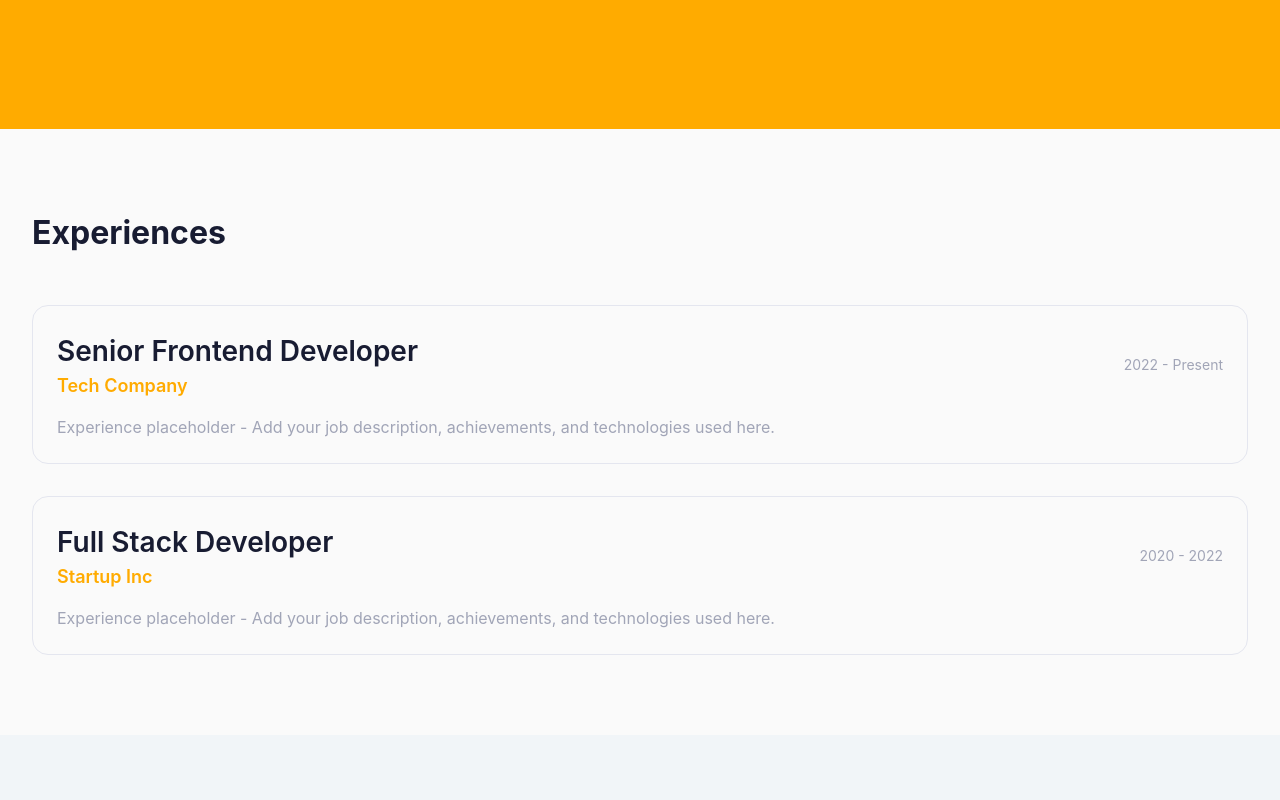
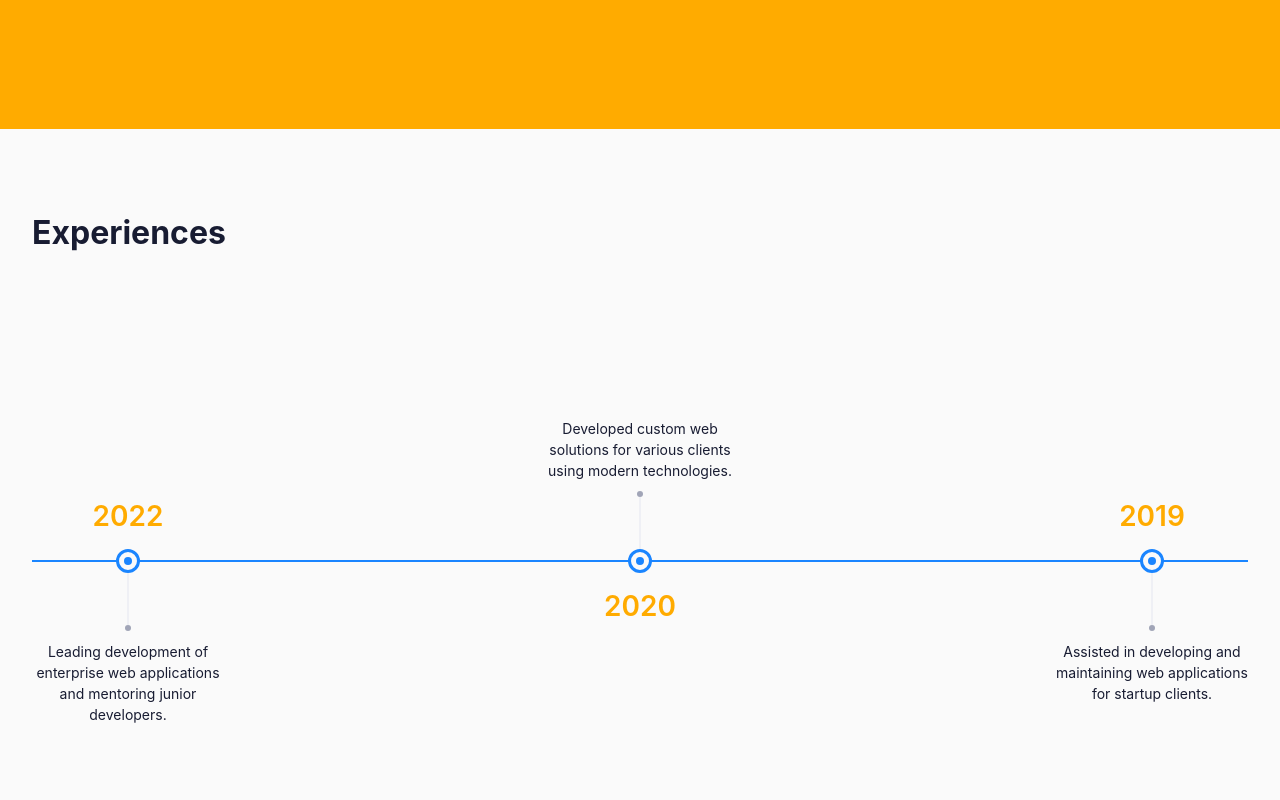
Before and after one commit to sythai263/PorfolioV2, a Next.js app: page / in a window 1280 px wide. Shown: the part 1640-2440 px from the top of the page. Built offline with nearby package versions, Linux system fonts and the light colour scheme.

Commit message:
fix experience

```diff
--- a/components/experience.tsx
+++ b/components/experience.tsx
@@ -1,78 +1,67 @@
-import { MapPin, Calendar, Briefcase } from 'lucide-react';
-import { Card, CardContent, CardDescription, CardHeader, CardTitle } from '@components/ui/card';
-import { Badge } from '@components/ui/badge';
+import type { Experience } from '@app-types';
 import { getExperience } from '@infrastructure';
-import type { Experience } from '@app-types';
 
 export async function Experience() {
-  const experiences = await getExperience();
+  // Lấy dữ liệu từ API thông qua layer infrastructure
+  const experiences: Experience[] = await getExperience();
 
   return (
-    <section id="experience" className="py-20 bg-gray-50">
-      <div className="max-w-6xl mx-auto px-4 sm:px-6 lg:px-8">
-        <div className="text-center mb-12">
-          <h2 className="text-3xl md:text-4xl font-bold text-gray-900 mb-4">
-            Experience
-          </h2>
-          <p className="text-lg text-gray-600 max-w-2xl mx-auto">
-            My professional journey and career milestones
-          </p>
-        </div>
+    <section id="experience" className="relative w-full max-w-6xl mx-auto py-32 px-4 sm:px-6 lg:px-8 bg-white overflow-hidden">
+      {/* Tiêu đề nền mờ */}
+      <h2 className="absolute top-10 left-4 text-6xl md:text-8xl font-extrabold text-gray-50 z-0">
+        Experiences
+      </h2>
 
-        <div className="space-y-8">
-          {experiences.map((experience) => (
-            <Card key={experience.id} className="overflow-hidden">
-              <CardHeader>
-                <div className="flex flex-col sm:flex-row sm:items-center sm:justify-between gap-4">
-                  <div>
-                    <CardTitle className="text-xl">{experience.position}</CardTitle>
-                    <CardDescription className="text-lg font-medium text-gray-700">
-                      {experience.company}
-                    </CardDescription>
+      <div className="relative mt-32 w-full h-64 flex items-center justify-between z-10">
+        {/* Đường kẻ ngang (Timeline line) */}
+        <div className="absolute left-0 right-0 top-1/2 -translate-y-1/2 h-[2px] bg-blue-500" />
+
+        {experiences.map((experience, index) => {
+          const isEven = index % 2 === 0;
+          const year = new Date(experience.startDate).getFullYear();
+
+          return (
+            <div key={experience.id} className="relative flex flex-col items-center w-48">
+              {/* Nút mốc thời gian (Timeline node) */}
+              <div className="absolute top-1/2 left-1/2 -translate-x-1/2 -translate-y-1/2 w-6 h-6 bg-white border-[3px] border-blue-500 rounded-full z-10 flex items-center justify-center">
+                <div className="w-2 h-2 bg-blue-500 rounded-full" />
+              </div>
+
+              {isEven ? (
+                <>
+                  {/* Năm hiển thị ở trên */}
+                  <div className="absolute bottom-[calc(50%+1.5rem)] text-2xl font-bold text-orange-400">
+                    {year}
                   </div>
-                  <div className="flex flex-col sm:items-end gap-2">
-                    <div className="flex items-center gap-2 text-sm text-gray-600">
-                      <Calendar className="w-4 h-4" />
-                      {formatDate(experience.startDate)} - {experience.endDate ? formatDate(experience.endDate) : 'Present'}
-                    </div>
-                    <div className="flex items-center gap-2 text-sm text-gray-600">
-                      <MapPin className="w-4 h-4" />
-                      {experience.location}
-                    </div>
+                  {/* Đường kẻ dọc hướng xuống */}
+                  <div className="absolute top-1/2 left-1/2 -translate-x-1/2 w-px h-16 bg-gray-300" />
+                  {/* Chấm tròn cuối đường kẻ dọc */}
+                  <div className="absolute top-[calc(50%+4rem)] left-1/2 -translate-x-1/2 w-1.5 h-1.5 bg-gray-400 rounded-full" />
+                  {/* Mô tả hiển thị ở dưới */}
+                  <div className="absolute top-[calc(50%+5rem)] w-full text-center text-sm font-medium text-gray-200">
+                    {experience.description}
                   </div>
-                </div>
-              </CardHeader>
-
-              <CardContent>
-                <p className="text-gray-600 mb-4">{experience.description}</p>
-
-                <div className="space-y-2">
-                  <h4 className="font-medium text-gray-900 flex items-center gap-2">
-                    <Briefcase className="w-4 h-4" />
-                    Key Achievements
-                  </h4>
-                  <ul className="space-y-2">
-                    {experience.achievements.map((achievement, index) => (
-                      <li key={index} className="flex items-start gap-2 text-gray-600">
-                        <div className="w-2 h-2 bg-blue-500 rounded-full mt-2 flex-shrink-0" />
-                        {achievement}
-                      </li>
-                    ))}
-                  </ul>
-                </div>
-              </CardContent>
-            </Card>
-          ))}
-        </div>
+                </>
+              ) : (
+                <>
+                  {/* Năm hiển thị ở dưới */}
+                  <div className="absolute top-[calc(50%+1.5rem)] text-2xl font-bold text-orange-400">
+                    {year}
+                  </div>
+                  {/* Đường kẻ dọc hướng lên */}
+                  <div className="absolute bottom-1/2 left-1/2 -translate-x-1/2 w-px h-16 bg-gray-300" />
+                  {/* Chấm tròn đầu đường kẻ dọc */}
+                  <div className="absolute bottom-[calc(50%+4rem)] left-1/2 -translate-x-1/2 w-1.5 h-1.5 bg-gray-400 rounded-full" />
+                  {/* Mô tả hiển thị ở trên */}
+                  <div className="absolute bottom-[calc(50%+5rem)] w-full text-center text-sm font-medium text-gray-200">
+                    {experience.description}
+                  </div>
+                </>
+              )}
+            </div>
+          );
+        })}
       </div>
     </section>
   );
 }
-
-function formatDate(dateString: string): string {
-  const date = new Date(dateString);
-  return date.toLocaleDateString('en-US', {
-    year: 'numeric',
-    month: 'short'
-  });
-}
--- a/components/experiences-section.tsx
+++ b/components/experiences-section.tsx
@@ -1,51 +1,34 @@
-interface Experience {
-  id: number;
-  position: string;
-  company: string;
-  period: string;
-  description: string;
-}
+import type { Experience } from "@app-types";
+import { getExperience } from "@infrastructure";
+import { ExperienceTimelineItem } from "./experiences/experience-timeline-item";
 
-export function ExperiencesSection() {
-  const experiences: Experience[] = [
-    {
-      id: 1,
-      position: 'Senior Frontend Developer',
-      company: 'Tech Company',
-      period: '2022 - Present',
-      description: 'Experience placeholder - Add your job description, achievements, and technologies used here.'
-    },
-    {
-      id: 2,
-      position: 'Full Stack Developer',
-      company: 'Startup Inc',
-      period: '2020 - 2022',
-      description: 'Experience placeholder - Add your job description, achievements, and technologies used here.'
-    }
-  ];
+export async function ExperiencesSection() {
+  const experiences: Experience[] = await getExperience();
 
   return (
-    <section id="experiences" className="py-20">
+    <section
+      id="experiences"
+      className="py-20 bg-background transition-colors duration-300"
+    >
       <div className="max-w-7xl mx-auto px-4 sm:px-6 lg:px-8">
-        <h2 className="text-t2 text-foreground mb-12">Experiences</h2>
+        <h2 className="text-t2 text-foreground mb-12 transition-colors duration-300">
+          Experiences
+        </h2>
 
-        <div className="space-y-8">
-          {experiences.map((experience) => (
-            <div key={experience.id} className="bg-card border border-border rounded-2xl p-6">
-              <div className="flex flex-col md:flex-row md:items-center md:justify-between mb-4">
-                <div>
-                  <h3 className="text-h1 text-card-foreground">{experience.position}</h3>
-                  <p className="text-b18-semi text-primary">{experience.company}</p>
-                </div>
-                <div className="text-b14-reg text-neutral-04 mt-2 md:mt-0">
-                  {experience.period}
-                </div>
-              </div>
-              <p className="text-b16-reg text-neutral-04">
-                {experience.description}
-              </p>
-            </div>
-          ))}
+        {/* Thêm wrapper cuộn ngang để tương thích tốt với Mobile */}
+        <div className="w-full overflow-x-auto pb-10 custom-scrollbar">
+          <div className="relative mt-32 min-w-[800px] h-64 flex items-center justify-between z-10">
+            {/* Đường kẻ ngang (Timeline line) - Đổi từ bg-blue-500 sang bg-secondary */}
+            <div className="absolute left-0 right-0 top-1/2 -translate-y-1/2 h-[2px] bg-secondary transition-colors duration-300" />
+
+            {experiences.map((experience, index) => (
+              <ExperienceTimelineItem
+                key={experience.id}
+                experience={experience}
+                isEven={index % 2 === 0}
+              />
+            ))}
+          </div>
         </div>
       </div>
     </section>
--- /dev/null
+++ b/components/experiences/experience-timeline-item.tsx
@@ -0,0 +1,55 @@
+// components/experiences/experience-timeline-item.tsx
+import type { Experience } from "@app-types";
+
+interface ExperienceTimelineItemProps {
+  experience: Experience;
+  isEven: boolean;
+}
+
+export function ExperienceTimelineItem({
+  experience,
+  isEven,
+}: ExperienceTimelineItemProps) {
+  const year = new Date(experience.startDate).getFullYear();
+
+  return (
+    <div className="relative flex flex-col items-center w-48">
+      {/* Nút mốc thời gian (Timeline node) - Dùng màu secondary (Xanh) */}
+      <div className="absolute top-1/2 left-1/2 -translate-x-1/2 -translate-y-1/2 w-6 h-6 bg-background border-[3px] border-secondary rounded-full z-10 flex items-center justify-center transition-colors duration-300">
+        <div className="w-2 h-2 bg-secondary rounded-full" />
+      </div>
+
+      {isEven ? (
+        <>
+          {/* Năm hiển thị ở trên - Dùng text-h1 và màu primary (Cam) */}
+          <div className="absolute bottom-[calc(50%+1.5rem)] text-h1 text-primary">
+            {year}
+          </div>
+          {/* Đường kẻ dọc hướng xuống */}
+          <div className="absolute top-1/2 left-1/2 -translate-x-1/2 w-px h-16 bg-border transition-colors duration-300" />
+          {/* Chấm tròn cuối đường kẻ dọc */}
+          <div className="absolute top-[calc(50%+4rem)] left-1/2 -translate-x-1/2 w-1.5 h-1.5 bg-neutral-04 rounded-full transition-colors duration-300" />
+          {/* Mô tả hiển thị ở dưới */}
+          <div className="absolute top-[calc(50%+5rem)] w-full text-center text-b14-reg text-muted-foreground">
+            {experience.description}
+          </div>
+        </>
+      ) : (
+        <>
+          {/* Năm hiển thị ở dưới */}
+          <div className="absolute top-[calc(50%+1.5rem)] text-h1 text-primary">
+            {year}
+          </div>
+          {/* Đường kẻ dọc hướng lên */}
+          <div className="absolute bottom-1/2 left-1/2 -translate-x-1/2 w-px h-16 bg-border transition-colors duration-300" />
+          {/* Chấm tròn đầu đường kẻ dọc */}
+          <div className="absolute bottom-[calc(50%+4rem)] left-1/2 -translate-x-1/2 w-1.5 h-1.5 bg-neutral-04 rounded-full transition-colors duration-300" />
+          {/* Mô tả hiển thị ở trên */}
+          <div className="absolute bottom-[calc(50%+5rem)] w-full text-center text-b14-reg text-muted-foreground">
+            {experience.description}
+          </div>
+        </>
+      )}
+    </div>
+  );
+}
--- /dev/null
+++ b/components/experiences/index.tsx
@@ -0,0 +1 @@
+export * from './experience-timeline-item';
--- a/types/index.ts
+++ b/types/index.ts
@@ -34,7 +34,7 @@ export interface Experience {
   position: string;
   location: string;
   startDate: string;
-  endDate?: string;
+  endDate?: string | null;
   description: string;
   achievements: string[];
 }
```
